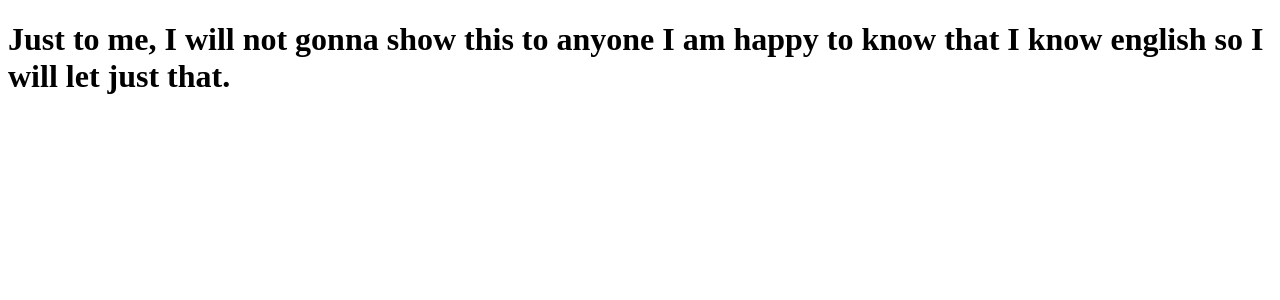
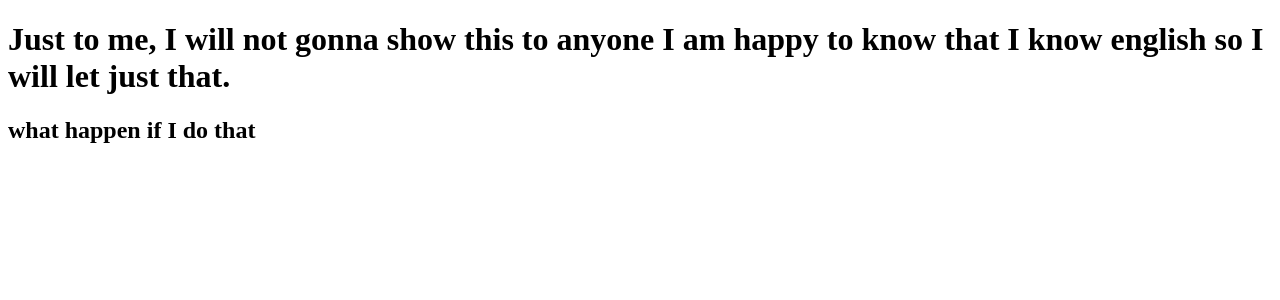
Before and after one commit to danielgomes312/clone-tabnews, a Next.js app: page / in a window 1280 px wide. Shown: the top 300 px of the page. Built offline with nearby package versions, Linux system fonts and the light colour scheme.

Commit message:
Changing this again just to have sure

```diff
--- a/pages/index.js
+++ b/pages/index.js
@@ -1,5 +1,8 @@
 function Home() {
-    return <h1>Just to me, I will not gonna show this to anyone I am happy to know that I know english so I will let just that.</h1>
+    return <div>
+        <h1>Just to me, I will not gonna show this to anyone I am happy to know that I know english so I will let just that.</h1>
+        <h2>what happen if I do that</h2>
+    </div>
 }
 
 export default Home;
```
